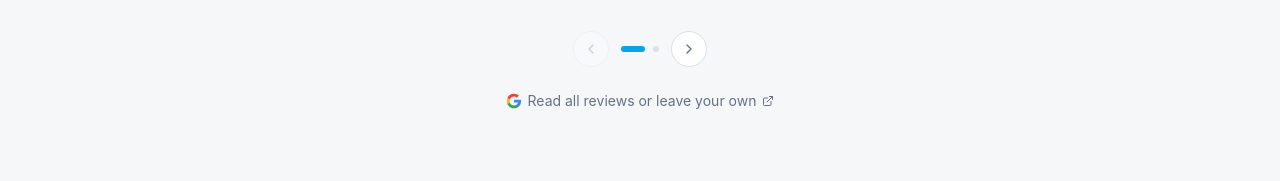
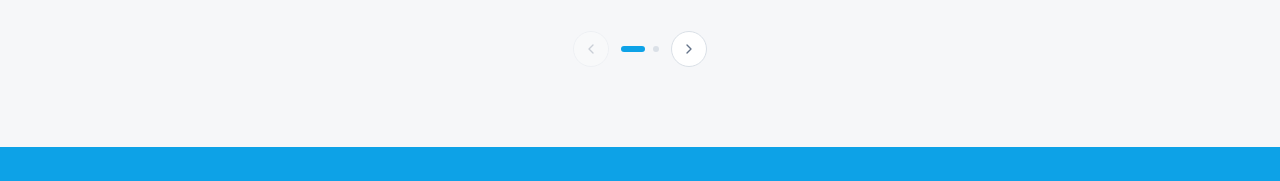
Before and after one commit to alanCWD/enter-CBSMasonryWebApp, a React (Vite) app: page / in a window 1280 px wide. Shown: the part 3792-3973 px from the top of the page. Built offline with nearby package versions, Linux system fonts and the light colour scheme.

Commit message:
chore(reviews): remove bottom Google reviews link

```diff
--- a/src/components/Reviews.tsx
+++ b/src/components/Reviews.tsx
@@ -163,18 +163,6 @@ const Reviews = () => {
           </button>
         </div>
 
-        <div className="mt-6 text-center">
-          <a
-            href="https://www.google.com/search?q=cbs+masonry+victoria+bc"
-            target="_blank"
-            rel="noopener noreferrer"
-            className="inline-flex items-center gap-1.5 text-sm text-muted-foreground hover:text-primary transition-colors"
-          >
-            <GoogleIcon />
-            Read all reviews or leave your own
-            <ExternalLink className="w-3 h-3" />
-          </a>
-        </div>
       </div>
     </section>
   );
```
